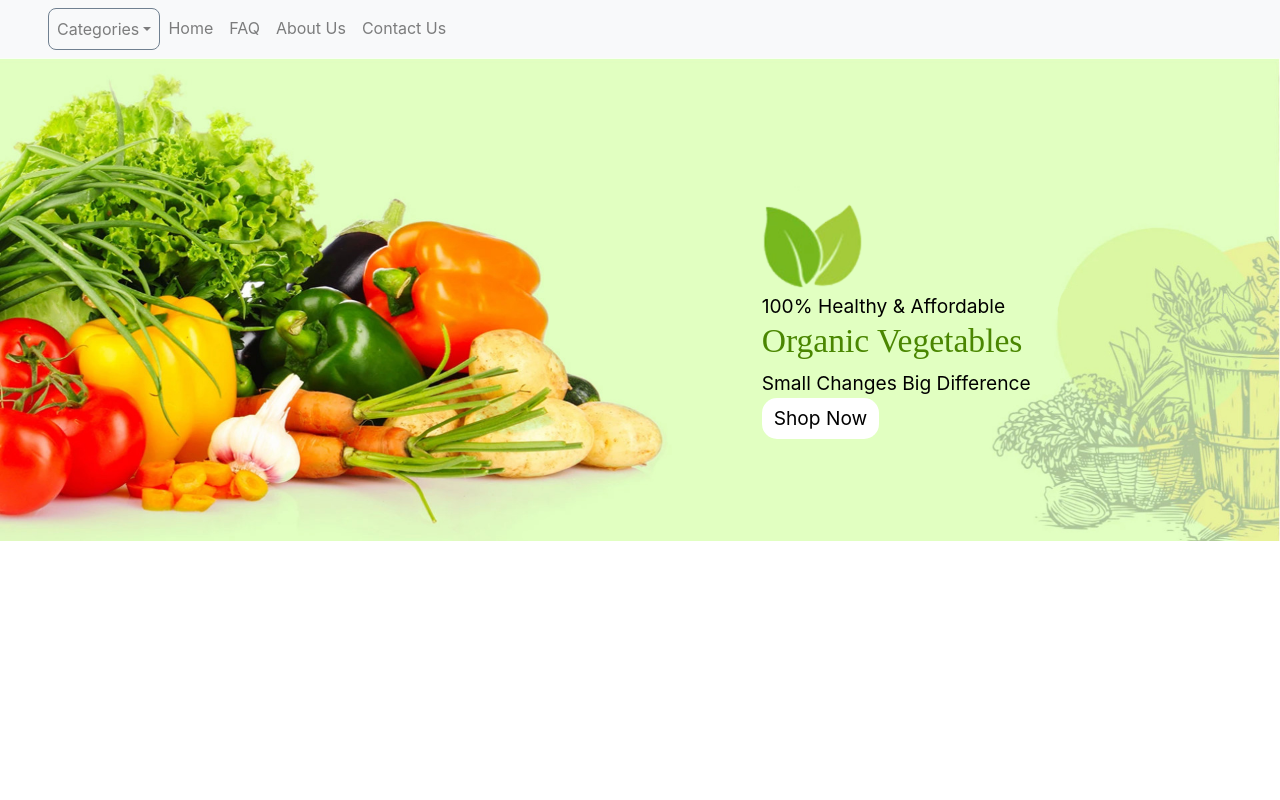
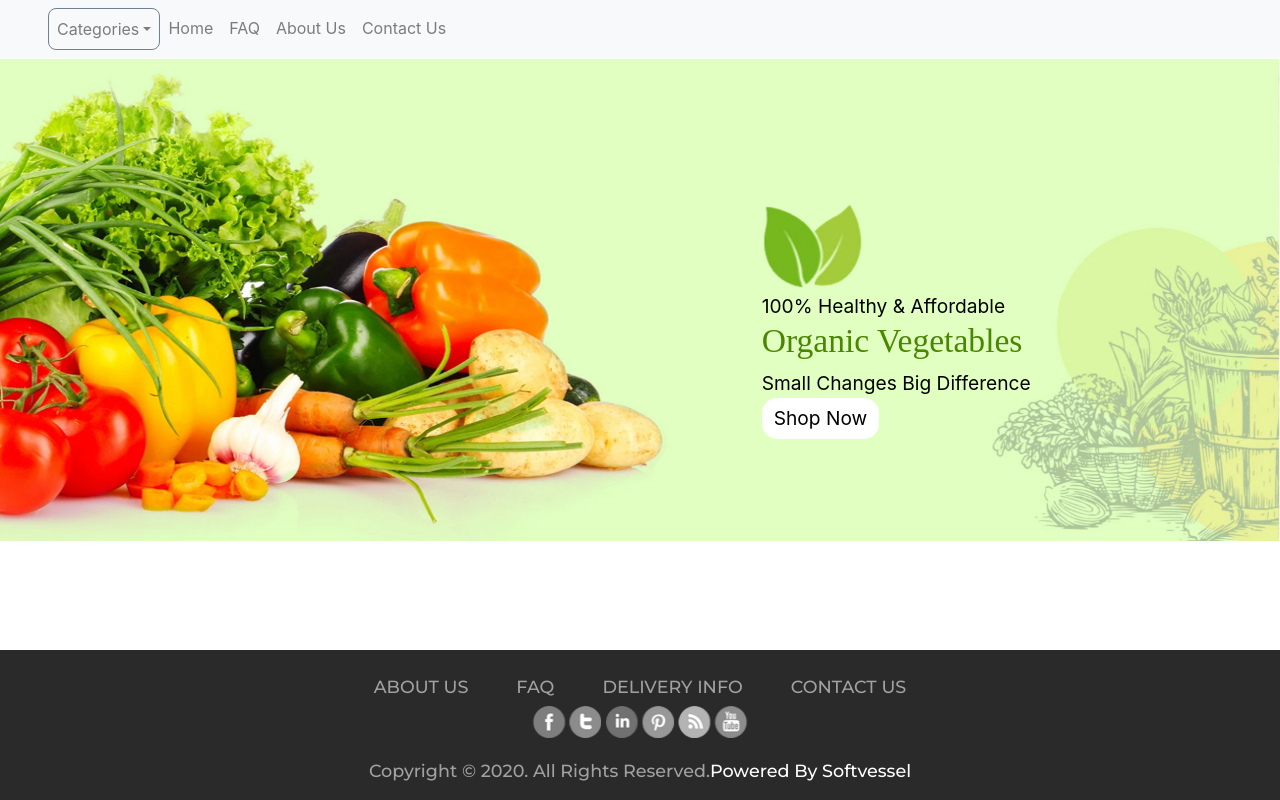
Before and after one commit to Team-KitKat/ecommerce-frontend, a React (Create React App) app: page /home in a window 1280 px wide. Built offline with nearby package versions, Linux system fonts and the light colour scheme.

Commit message:
footer ui

```diff
--- a/src/assets/styles/main.scss
+++ b/src/assets/styles/main.scss
@@ -3,3 +3,4 @@
 @import "partials/navigationbar";
 @import "partials/product";
 @import "partials/cart-preview";
+@import "partials/footer";
--- /dev/null
+++ b/src/assets/styles/partials/_footer.scss
@@ -0,0 +1,40 @@
+@import "variables";
+
+.footer {
+  font-family: "Montserrat", "sans-serif";
+  background-color: $footer-background-color;
+  color: $footer-grey;
+  position: fixed;
+  width: 100%;
+  left: 0;
+  bottom: 0;
+
+  .footer-icons {
+    width: 18%;
+  }
+
+  .footer-menu {
+    font-size: 1.1em;
+    font-weight: 300;
+
+    &:hover {
+      color: $white;
+      cursor: pointer;
+    }
+  }
+
+  .footer-icons, .footer-menu {
+    cursor: pointer;
+  }
+
+  .copyright {
+    font-size: 1.1em;
+    font-weight: 100;
+    line-height: 1.5;
+    color: $footer-grey;
+
+    span {
+      color: $white;
+    }
+  }
+}
--- a/src/assets/styles/partials/_variables.scss
+++ b/src/assets/styles/partials/_variables.scss
@@ -1,4 +1,7 @@
 $common-green: #4caf50;
+$footer-background-color: #2a2a2a;
+$white: white;
+$footer-grey: #a3a0a0;
 
 $extra_small: 330px;
 $medium: 576px;
--- a/src/components/footer/Footer.tsx
+++ b/src/components/footer/Footer.tsx
@@ -1,10 +1,23 @@
 import React from 'react';
+import {Col, Image, Row} from 'react-bootstrap';
+import footerIcons from '../../assets/images/footerIcons.png'
 
 const Footer: React.FC = () => {
     return (
-        <div>
-
-        </div>
+        <Col className='footer p-0 m-0'>
+            <Row className='justify-content-center pt-4'>
+                <span className='footer-menu'>ABOUT US</span>
+                <span className='ml-5 footer-menu'>FAQ</span>
+                <span className='ml-5 footer-menu'>DELIVERY INFO</span>
+                <span className='ml-5 footer-menu'>CONTACT US</span>
+            </Row>
+            <Row className='justify-content-center'>
+                <Image src={footerIcons} alt='Footer Web Icons' className='footer-icons'/>
+            </Row>
+            <Row className='justify-content-center py-3 copyright'>
+                Copyright © 2020. All Rights Reserved. <span> Powered By Softvessel</span>
+            </Row>
+        </Col>
     );
 };
 
--- a/src/components/home/Home.tsx
+++ b/src/components/home/Home.tsx
@@ -3,6 +3,7 @@ import NavigationBar from "../navbar/NavigationBar";
 import Welcome from "../welcomeImage/Welcome";
 import Product from "../productArea/singleProduct/Product";
 import ProductList from "../productArea/productList/ProductList";
+import Footer from "../footer/Footer";
 
 const Home: React.FC = () => {
   return (
@@ -10,6 +11,7 @@ const Home: React.FC = () => {
       <NavigationBar/>
       <Welcome/>
 
+      <Footer/>
     </div>
   );
 };
```
Also changed, not shown: src/assets/images/footerIcons.png (added).
